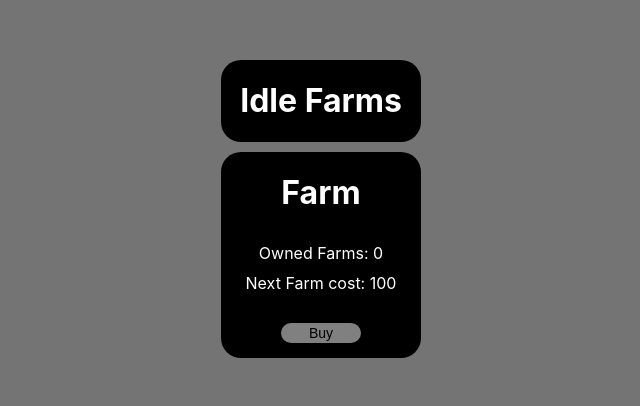
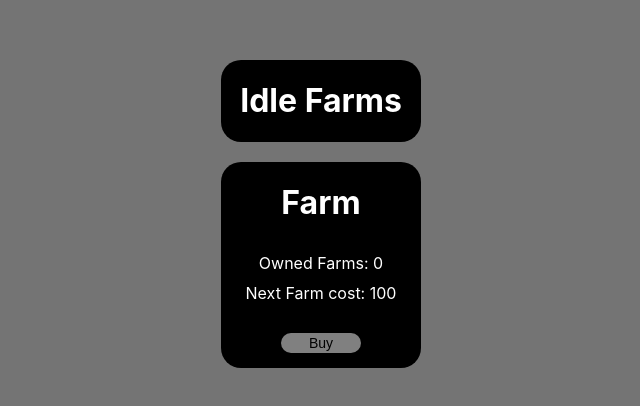
Before and after one commit to Vehx/idle-game-frontend, a React (Create React App) app: page / in a window 1280 px wide. Shown: the part 186-592 px from the top of the page, without its empty margins (319-959 px from the left). Built offline with nearby package versions, Linux system fonts and the light colour scheme.

Commit message:
fixed margin

```diff
--- a/src/components/Title/Title.css
+++ b/src/components/Title/Title.css
@@ -1,4 +1,5 @@
 .Title {
+    margin: 10px;
     background-color: black;
     border-radius: 20px;
 }
```
